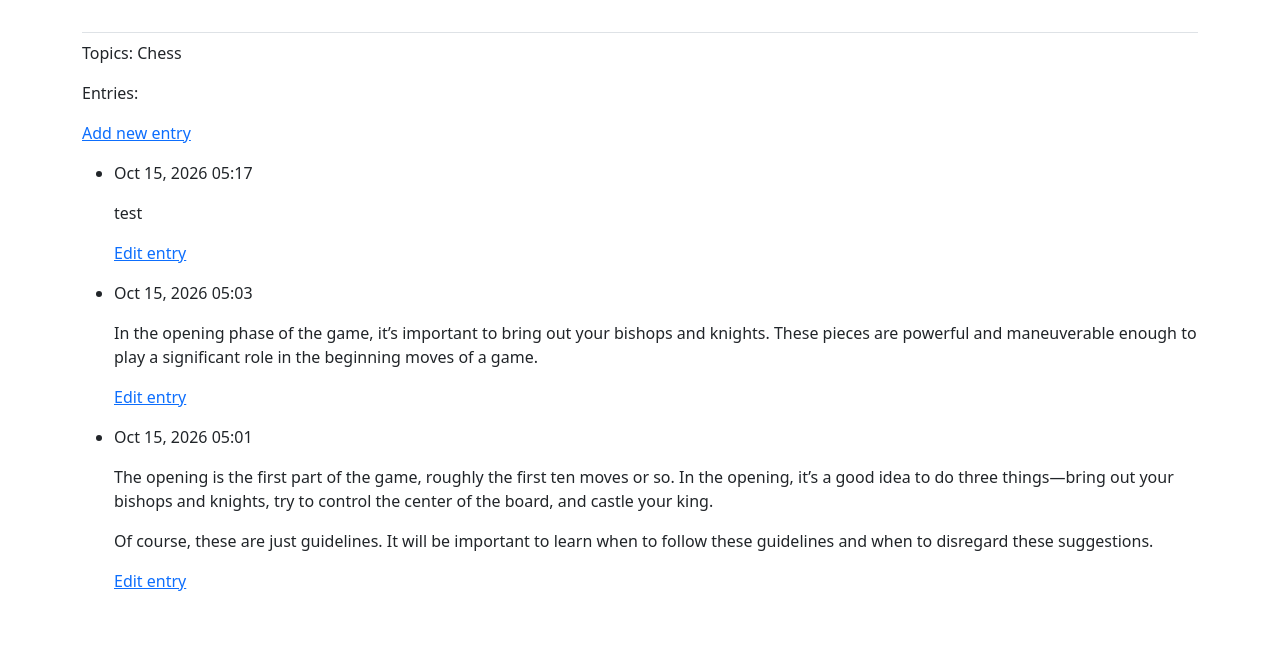
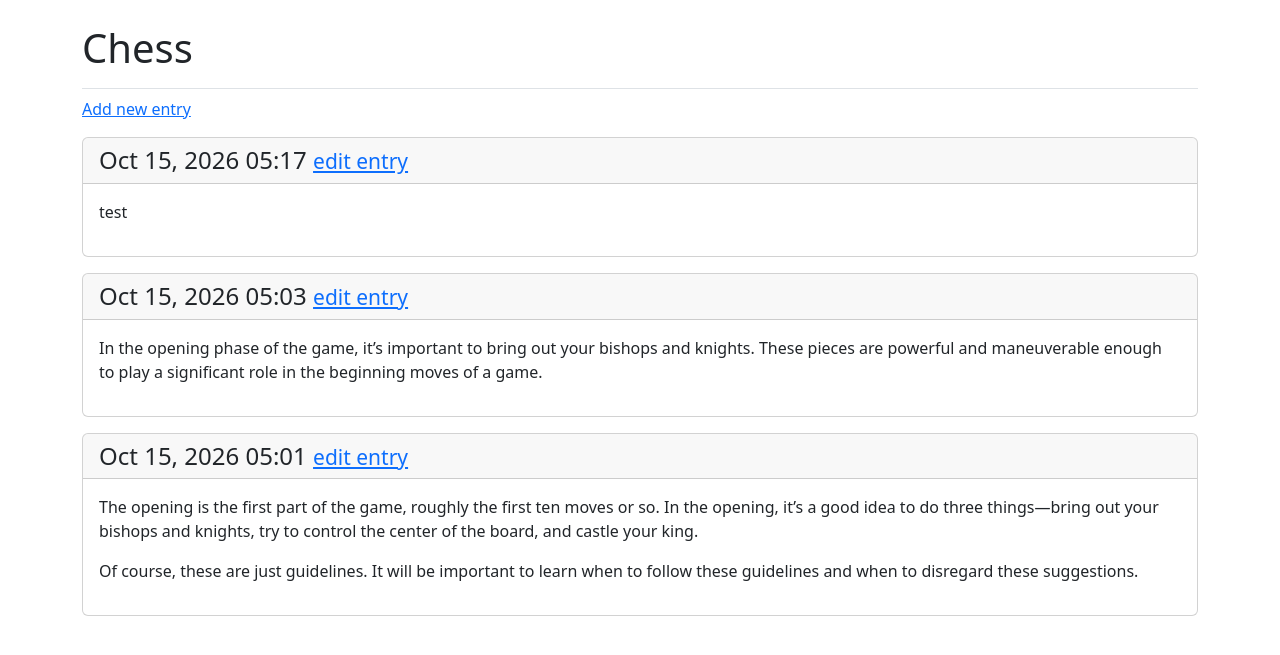
Before and after one commit to kazuma543/leraning_log, a Django app: page /topic/1/ in a window 1280 px wide. Shown: the part 58-713 px from the top of the page. Run offline with Django 4.2, Linux system fonts and the light colour scheme; a user stored in the database is signed in; data comes from the database, SQL or seed files in the repository; some libraries are stand-ins or nearby versions.

Commit message:
style entry

```diff
--- a/learning_logs/templates/learning_logs/topic.html
+++ b/learning_logs/templates/learning_logs/topic.html
@@ -1,27 +1,26 @@
 {% extends 'learning_logs/base.html' %}
 
+{% block page_header %}
+    <h1>{{ topic.text}}</h1>
+{% endblock page_header %}
 {% block content %}
 
-    <p>Topics: {{ topic.text }}</p>
-
-    <p>Entries:</p>
     <p>
         <a href="{% url 'learning_logs:new_entry' topic.id %}">Add new entry</a>
     </p>
-    <ul>
-        {% for entry in entries %}
-            <li>
-                <p>{{ entry.date_added|date:'M d, Y H:i' }}</p>
-                <p>{{ entry.text|linebreaks }}</p>
-                <p>
-                    <a href="{% url 'learning_logs:edit_entry' entry.id %}">
-                        Edit entry
-                    </a>
-                </p>
-            </li>
+    {% for entry in entries %}
+        <div class="card mb-3">
+            <!-- Card haeder with timestamp and edit link-->
+            <h4 class="card-header">
+                {{ entry.date_added|date:'M d, Y H:i' }}
+                <small><a href="{% url 'learning_logs:edit_entry' entry.id %}">
+                    edit entry</a></small>
+            </h4>
+            <!-- Card body with entry text -->
+            <div class="card-body">{{ entry.text|linebreaks }}</div>
+        </div>
         {% empty %}
-            <li>There are no entrues for this topic yet.</li>
+            <p>There are no entrues for this topic yet.</p>
         {% endfor %}
-    </ul>
 
 {% endblock content %}
```
